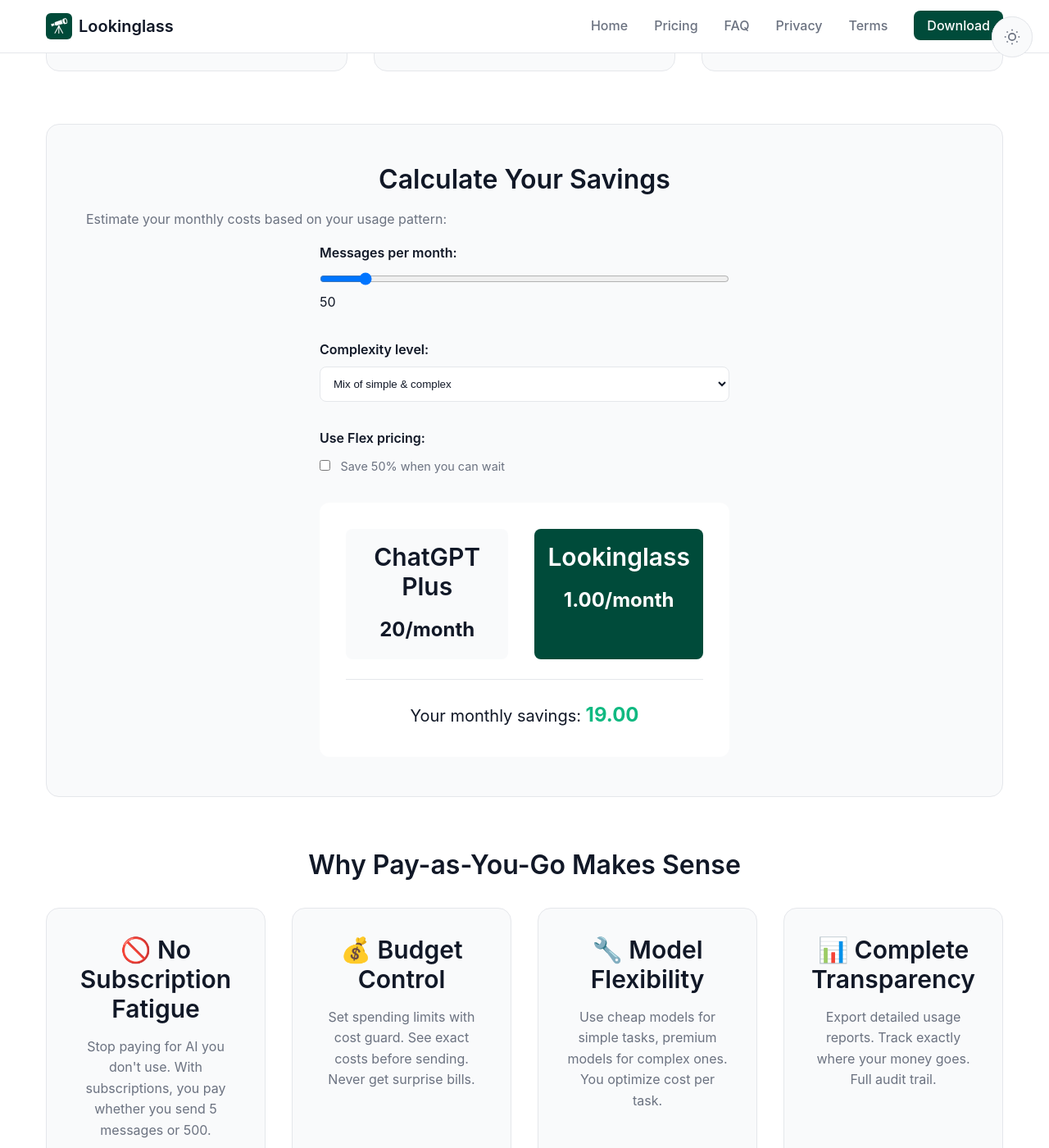
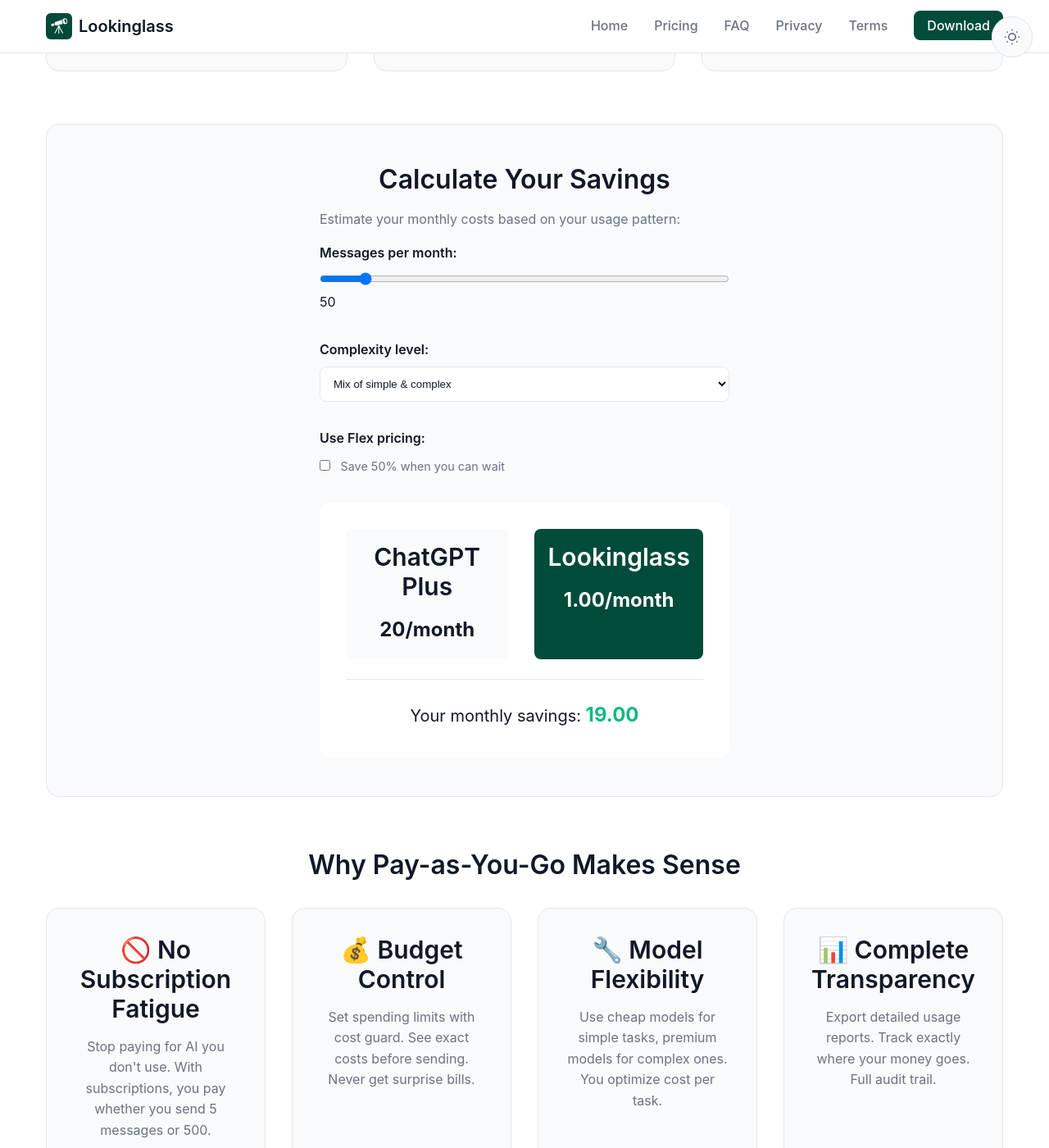
Before and after one commit to HamiltonCory/lookinglass-website, a Jekyll site: the page built from pricing.html, in a window 1280 px wide and 1400 px high, scrolled down 1841 px. Shown: the whole window at 82% size. Built offline with Jekyll 4.4.1, drawn with Linux system fonts in a browser that asks for light colours; some web fonts are replaced.

Commit message:
more fixes

```diff
--- a/pricing.html
+++ b/pricing.html
@@ -74,7 +74,7 @@
             transition: background-color 0.3s ease, color 0.3s ease;
         }
 
-        .container {
+        .pricing-page .container {
             max-width: 1200px;
             margin: 0 auto;
             padding: 0 1rem;
@@ -702,6 +702,11 @@
 
         @media (max-width: 768px) {
             /* Hide desktop table on mobile */
+
+            .pricing-page .container {
+            padding: 0 0.75rem;
+            }
+
             .comparison-table {
                 display: none;
             }
@@ -1175,9 +1180,9 @@
             <!-- Interactive Cost Calculator -->
             <div class="cost-calculator">
                 <h2>Calculate Your Savings</h2>
-                <p>Estimate your monthly costs based on your usage pattern:</p>
 
                 <div class="calculator-form">
+                    <p>Estimate your monthly costs based on your usage pattern:</p>
                     <div class="input-group">
                         <label for="messages-month">Messages per month:</label>
                         <input type="range" id="messages-month" min="1" max="500" value="50" oninput="calculateCosts()">
```
